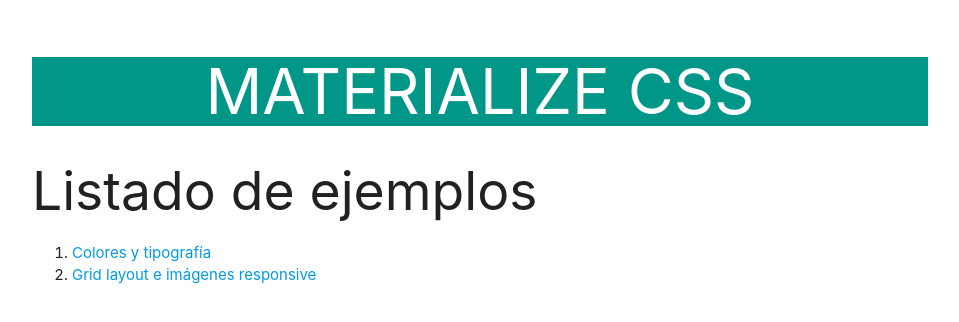
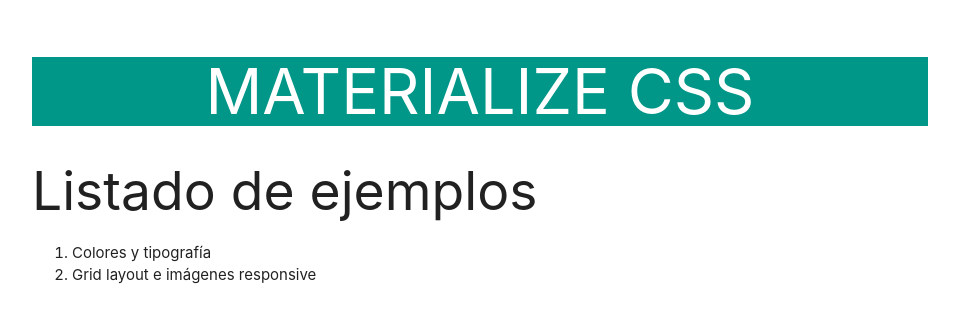
Before and after one commit to Delphier007/Materialize, a plain HTML site: page index.html in a window 1280 px wide. Shown: the whole page, without its empty margins (160-1119 px from the left). Drawn offline with nearby package versions, Linux system fonts and the light colour scheme.

Commit message:
Comiteado con modificador -a

```diff
--- a/index.html
+++ b/index.html
@@ -15,7 +15,7 @@
 
   <style>
     a {
-      /*color: inherit;*/
+      color: inherit;
     }
   </style>
 </head>
```
